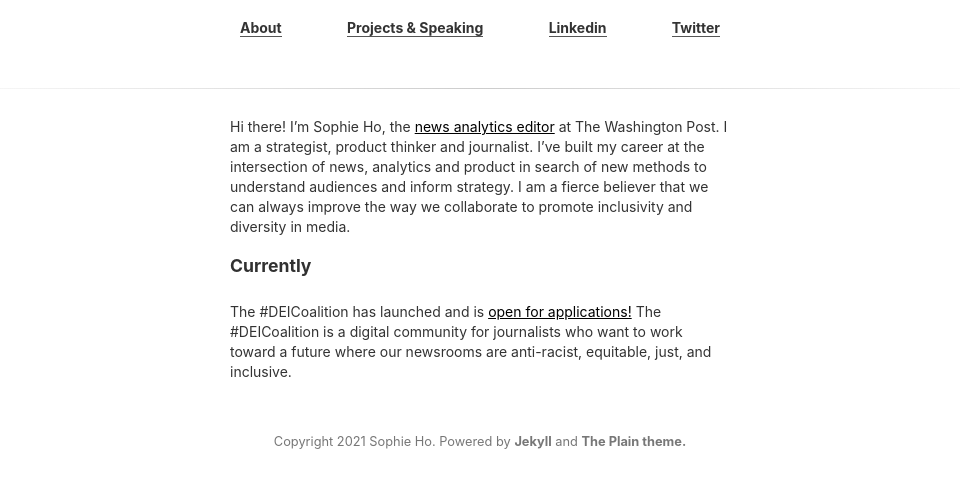
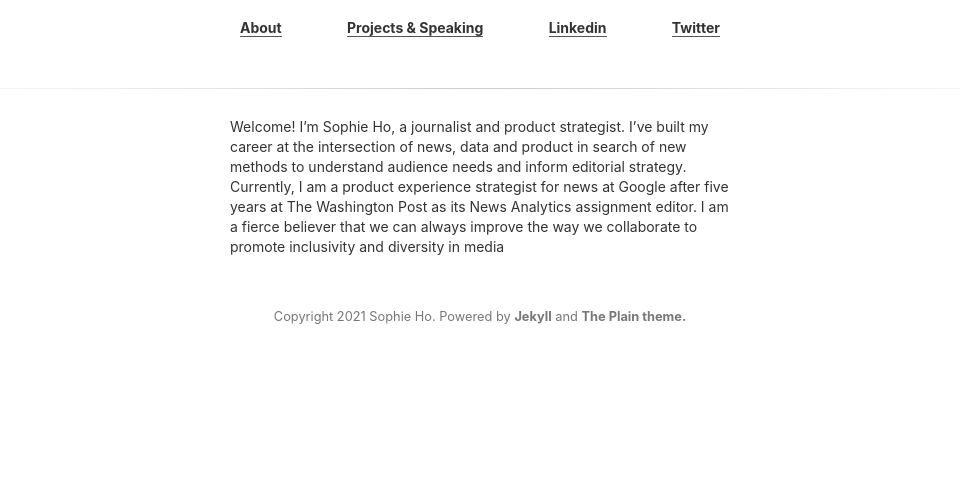
Before and after one commit to sophie-ho/sophie-ho.github.io, a plain HTML site: page index.html in a window 1280 px wide. Shown: the part 152-640 px from the top of the page, without its empty margins (160-1120 px from the left). Drawn offline with Linux system fonts and the light colour scheme.

Commit message:
Update index.html

```diff
--- a/index.html
+++ b/index.html
@@ -27,12 +27,9 @@
          <section>
             <ul>
                <li>
-                  <div class="title"> <p> Hi there! I’m Sophie Ho, the <a href="https://www.washingtonpost.com/pr/2021/04/01/washington-posts-sophie-ho-named-news-analytics-assignment-editor/"><u>news analytics editor</a></u> at The Washington Post. I am a strategist, product thinker and journalist.  I’ve built my career at the intersection of news, analytics and product in search of new methods to understand audiences and inform strategy. I am a fierce believer that we can always improve the way we collaborate to promote inclusivity and diversity in media.
-</p>
-                     <h4>Currently</h4>
+                  <div class="title"> <p> Welcome! I’m Sophie Ho, a journalist and product strategist. I’ve built my career at the intersection of news, data and product in search of new methods to understand audience needs and inform editorial strategy. Currently, I am a product experience strategist for news at Google after five years at The Washington Post as its News Analytics assignment editor. I am a fierce believer that we can always improve the way we collaborate to promote inclusivity and diversity in media</p>
                      <ul>
 
-                        <li>The #DEICoalition has launched and is <a href="https://opennews.org/what/community/dei-coalition/join/"><u>open for applications!</u></a> The #DEICoalition is a digital community for journalists who want to work toward a future where our newsrooms are anti-racist, equitable, just, and inclusive.</li></ul>
 
              </div>
          </section>
```
